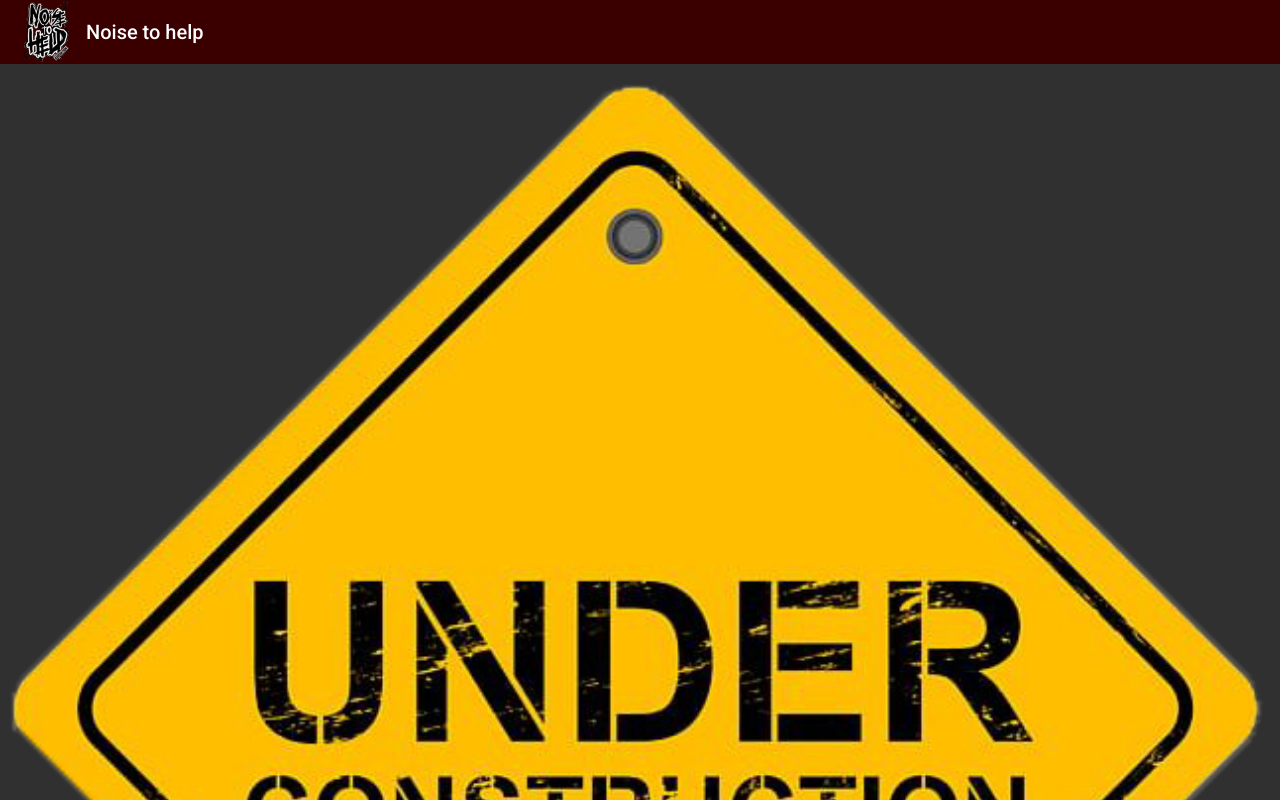
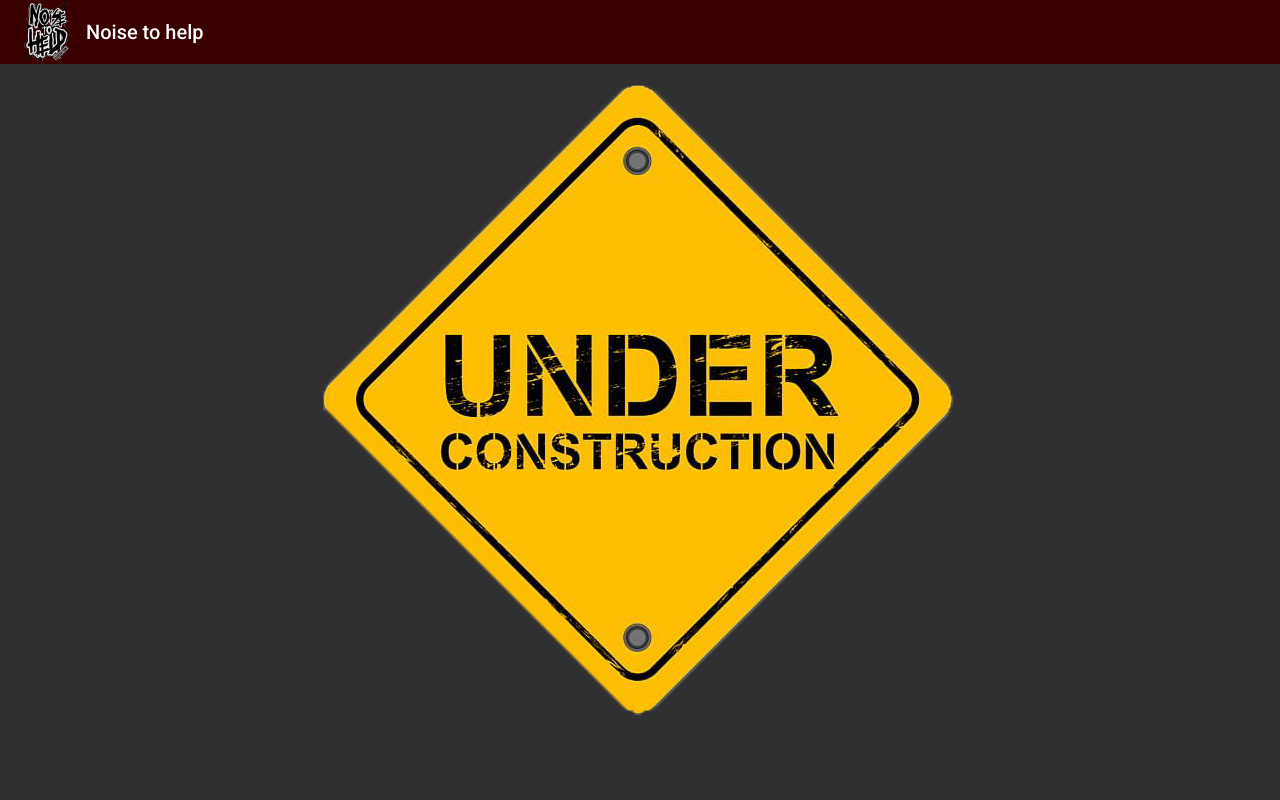
Before and after one commit to JosebaAndres/noise-to-help-app, an Angular app: page /main in a window 1280 px wide. Shown: the top 800 px of the page. Built offline with nearby package versions, Linux system fonts and the light colour scheme.

Commit message:
remove favicon

```diff
--- a/src/app/modules/under-construction/under-construction.component.scss
+++ b/src/app/modules/under-construction/under-construction.component.scss
@@ -1,10 +1,11 @@
 .app-under-construction {
   display: flex;
   flex-direction: column;
+  align-items: center;
 }
 
 .app-under-construction__img {
   object-fit: contain;
-  max-width: 100%;
-  max-height: 100%;
+  max-width: 80%;
+  max-height: 80%;
 }
--- a/src/index.html
+++ b/src/index.html
@@ -5,7 +5,6 @@
     <title>Noise to help</title>
     <base href="/" />
     <meta name="viewport" content="width=device-width, initial-scale=1" />
-    <link rel="icon" type="image/x-icon" href="favicon.ico" />
     <link href="https://fonts.googleapis.com/css?family=Roboto:300,400,500&display=swap" rel="stylesheet" />
     <link href="https://fonts.googleapis.com/icon?family=Material+Icons" rel="stylesheet" />
   </head>
```
Also changed, not shown: 1 other file (tests, documents, lock files or other folders).
